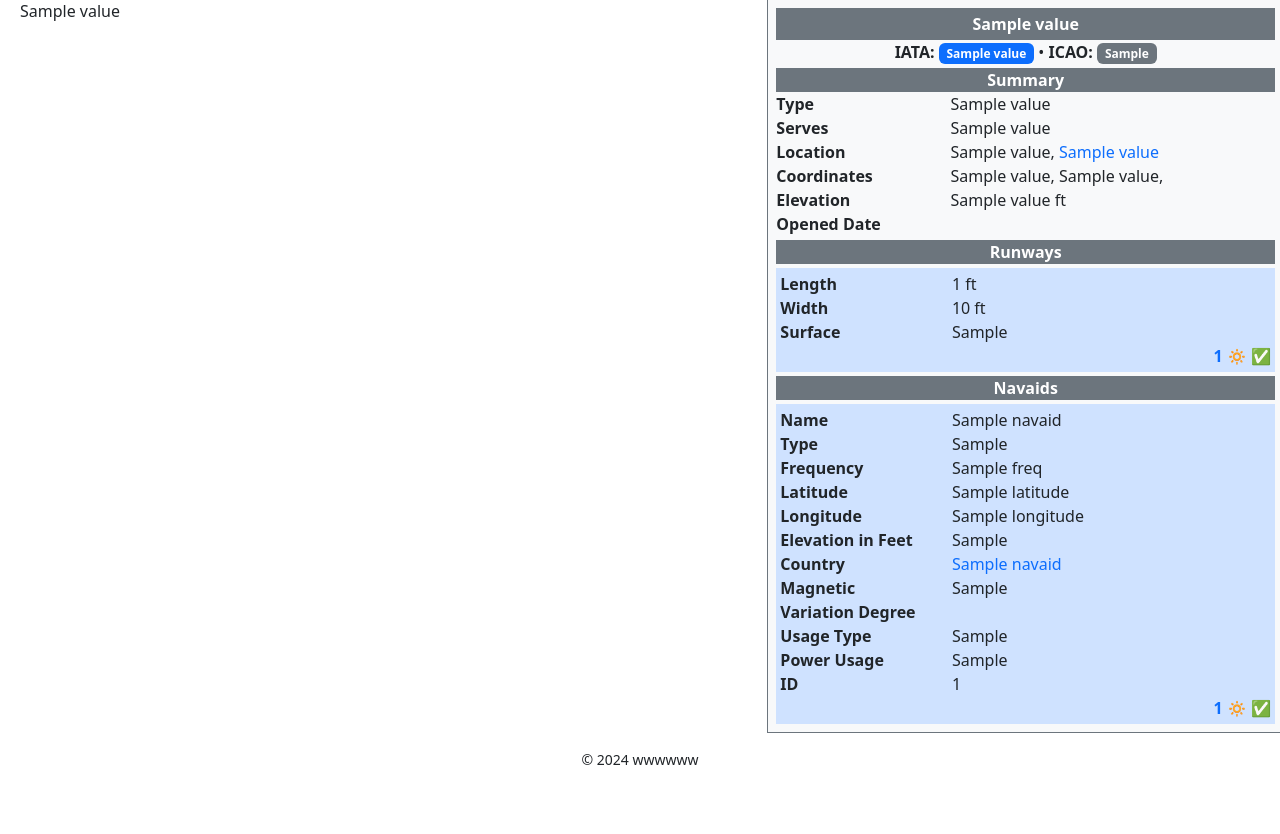
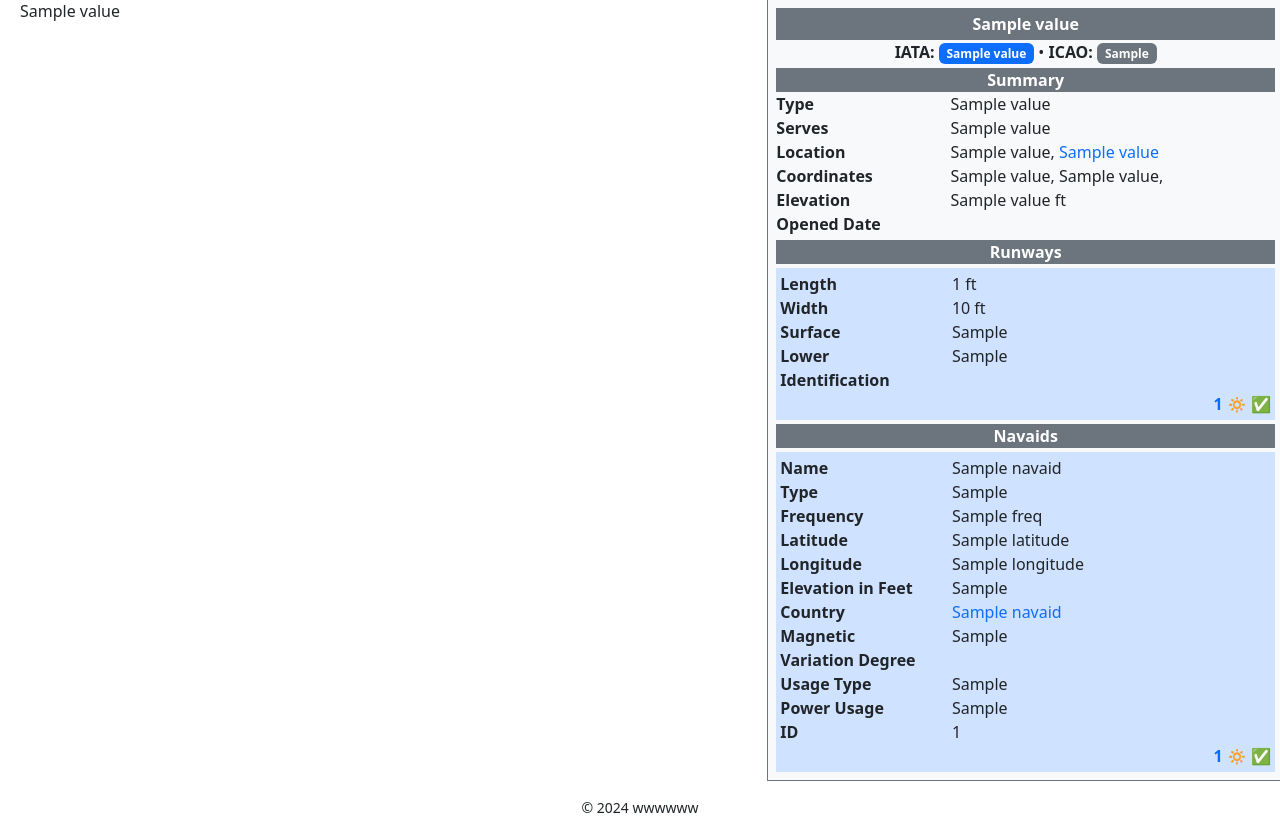
Before and after one commit to wwwwww-kg/world-airports, a Django app: template main/templates/airport_detail.html in a window 1280 px wide. Shown: the part 149-983 px from the top of the page. Before the commit the page ends 914 px from the top, so only its background shows below. Run offline with Django 5.2, Linux system fonts and the light colour scheme; the template is opened without the code that fills it: most values are stand-ins (such as "Sample title", 1, 10 or a date in 2020); some libraries are stand-ins or nearby versions.

Commit message:
add lower identification on runways

```diff
--- a/main/templates/airport_detail.html
+++ b/main/templates/airport_detail.html
@@ -120,6 +120,17 @@
             <div class="col-4"><span class="fw-semibold">Surface</span></div>
             <div class="col-8 flex-grow-1">
               <span>{{ runway.surfaceType }}</span>
+            </div>
+          </div>
+        </div>
+
+        <div class="flex flex-row">
+          <div class="flex row">
+            <div class="col-4">
+              <span class="fw-semibold">Lower Identification</span>
+            </div>
+            <div class="col-8 flex-grow-1">
+              <span>{{ runway.lowerIdent }}</span>
             </div>
           </div>
         </div>
```
Also changed, not shown: main/views.py (+4 -3 lines).
